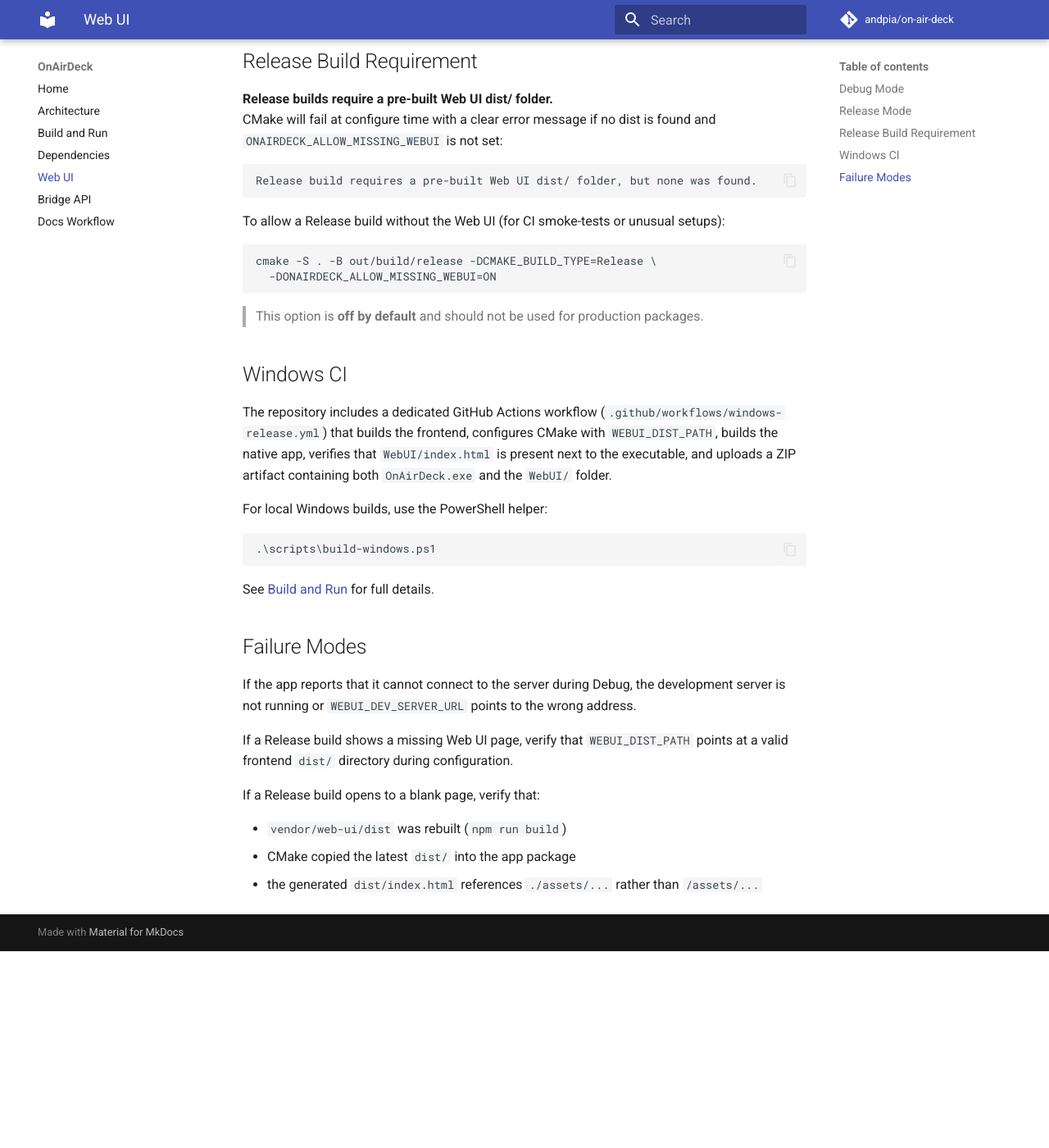
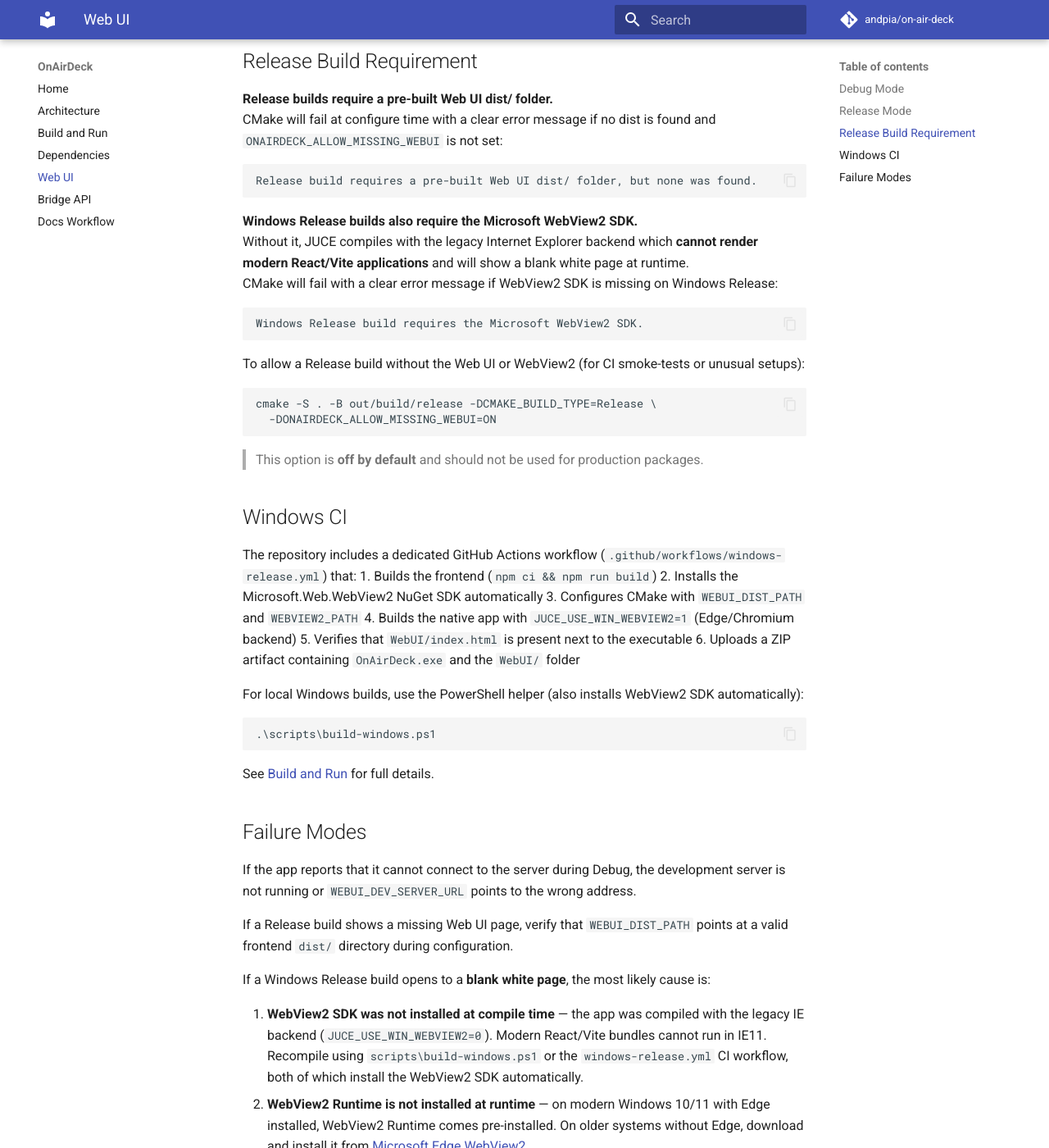
Before and after one commit to andpia/on-air-deck, an MkDocs documentation site: the page built from docs/web-ui.md, in a window 1280 px wide and 1400 px high, scrolled down 1058 px. Shown: the whole window at 82% size. Built offline with MkDocs 1.6.1 and Material for MkDocs 9.7.7, drawn with Linux system fonts in a browser that asks for light colours; comment, search, counter and statistics services are not loaded; before the commit the page ends 2218 px from its top, so only the background shows below that; some of the changed text lies outside the part shown.

Commit message:
Fix Windows white screen: install WebView2 SDK to enable Edge/Chromium backend
Co-authored-by: andpia <22129130+andpia@users.noreply.github.com>
Agent-Logs-Url: https://github.com/andpia/on-air-deck/sessions/07b48acb-e0f1-4230-ba69-431d66c78efa

````diff
--- a/docs/web-ui.md
+++ b/docs/web-ui.md
@@ -48,7 +48,16 @@ CMake will fail at configure time with a clear error message if no dist is found
 Release build requires a pre-built Web UI dist/ folder, but none was found.
 ```
 
-To allow a Release build without the Web UI (for CI smoke-tests or unusual setups):
+**Windows Release builds also require the Microsoft WebView2 SDK.**
+Without it, JUCE compiles with the legacy Internet Explorer backend which **cannot render
+modern React/Vite applications** and will show a blank white page at runtime.
+CMake will fail with a clear error message if WebView2 SDK is missing on Windows Release:
+
+```
+Windows Release build requires the Microsoft WebView2 SDK.
+```
+
+To allow a Release build without the Web UI or WebView2 (for CI smoke-tests or unusual setups):
 
 ```bash
 cmake -S . -B out/build/release -DCMAKE_BUILD_TYPE=Release \
@@ -60,11 +69,15 @@ cmake -S . -B out/build/release -DCMAKE_BUILD_TYPE=Release \
 ## Windows CI
 
 The repository includes a dedicated GitHub Actions workflow (`.github/workflows/windows-release.yml`)
-that builds the frontend, configures CMake with `WEBUI_DIST_PATH`, builds the native app, verifies
-that `WebUI/index.html` is present next to the executable, and uploads a ZIP artifact containing
-both `OnAirDeck.exe` and the `WebUI/` folder.
+that:
+1. Builds the frontend (`npm ci && npm run build`)
+2. Installs the Microsoft.Web.WebView2 NuGet SDK automatically
+3. Configures CMake with `WEBUI_DIST_PATH` and `WEBVIEW2_PATH`
+4. Builds the native app with `JUCE_USE_WIN_WEBVIEW2=1` (Edge/Chromium backend)
+5. Verifies that `WebUI/index.html` is present next to the executable
+6. Uploads a ZIP artifact containing `OnAirDeck.exe` and the `WebUI/` folder
 
-For local Windows builds, use the PowerShell helper:
+For local Windows builds, use the PowerShell helper (also installs WebView2 SDK automatically):
 
 ```powershell
 .\scripts\build-windows.ps1
@@ -78,7 +91,12 @@ If the app reports that it cannot connect to the server during Debug, the develo
 
 If a Release build shows a missing Web UI page, verify that `WEBUI_DIST_PATH` points at a valid frontend `dist/` directory during configuration.
 
-If a Release build opens to a blank page, verify that:
+If a Windows Release build opens to a **blank white page**, the most likely cause is:
+
+1. **WebView2 SDK was not installed at compile time** — the app was compiled with the legacy IE backend (`JUCE_USE_WIN_WEBVIEW2=0`).  Modern React/Vite bundles cannot run in IE11.  Recompile using `scripts\build-windows.ps1` or the `windows-release.yml` CI workflow, both of which install the WebView2 SDK automatically.
+2. **WebView2 Runtime is not installed at runtime** — on modern Windows 10/11 with Edge installed, WebView2 Runtime comes pre-installed.  On older systems without Edge, download and install it from [Microsoft Edge WebView2](https://developer.microsoft.com/en-us/microsoft-edge/webview2/).
+
+If a Release build shows a missing Web UI page, verify that:
 
 - `vendor/web-ui/dist` was rebuilt (`npm run build`)
 - CMake copied the latest `dist/` into the app package
````
Also changed, not shown: CMakeLists.txt (+24 -5 lines), README.md (+30 -7 lines), docs/build-and-run.md (+17 -6 lines), 2 other files.
